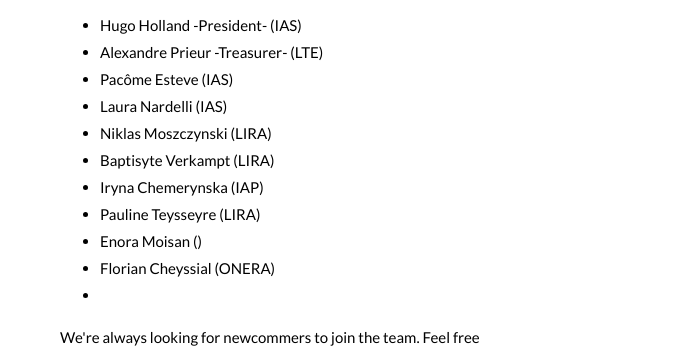
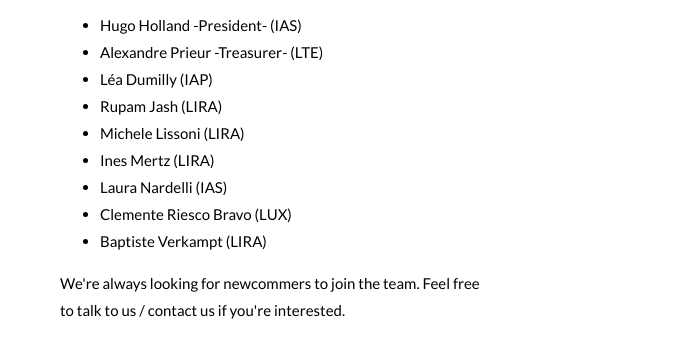
Before and after one commit to conference-elbereth/conference-elbereth.github.io, a plain HTML site: page index.html in a window 1280 px wide. Shown: the part 916-1273 px from the top of the page, 604-1280 px from the left. Drawn offline with Linux system fonts and the light colour scheme.

Commit message:
Update index.html

```diff
--- a/index.html
+++ b/index.html
@@ -101,7 +101,7 @@ body, html {
     It also aims to encourage interactions between PhD students, and maybe create collaborations. <br>
     Every year, the conference includes oral presentations by PhD students, talks from a few permanent researchers focused on a given field of astronomy and astrophysics, and educationnal talks by either researchers or associations.
     This allows PhD students to have a friendly environnment to practise talking about their research, and to learn how to summarize their work and communicate it toward a non-specialized public. <br>
-    Also, since 2023, Elbereht is now an Association Loi 1901, with the official name of Association Elbereth. Thus, we aim on keeping this conference alive for the following years, to continue to fulfill our mission of bringing astro PhD students closer to each other.
+    Also, since 2023, Elbereth is now an Association Loi 1901, with the official name of Association Elbereth. Thus, we aim on keeping this conference alive for the following years, to continue to fulfill our mission of bringing astro PhD students closer to each other.
   </p>
   <div class="w3-row">
     <div class="w3-col m6 w3-center w3-padding-large">
@@ -116,14 +116,13 @@ body, html {
         <ul>
             <li> Hugo Holland -President- (IAS) </li>
             <li> Alexandre Prieur -Treasurer- (LTE)</li>
-            <li> Pacôme Esteve  (IAS)</li>
+            <li> Léa Dumilly (IAP)</li>
+            <li> Rupam Jash (LIRA)</li>
+            <li> Michele Lissoni (LIRA)</li>
+            <li> Ines Mertz (LIRA)</li>
             <li> Laura Nardelli (IAS)</li>
-            <li> Niklas Moszczynski (LIRA)</li>
-            <li> Baptisyte Verkampt (LIRA)</li>
-            <li> Iryna Chemerynska (IAP)</li>
-            <li> Pauline Teysseyre (LIRA)</li>
-            <li> Enora Moisan () </li>
-            <li> Florian Cheyssial (ONERA) <li>
+            <li> Clemente Riesco Bravo (LUX)</li>
+            <li> Baptiste Verkampt (LIRA)</li>
             <!-- <li></li> -->
         </ul>
       </div>
```
